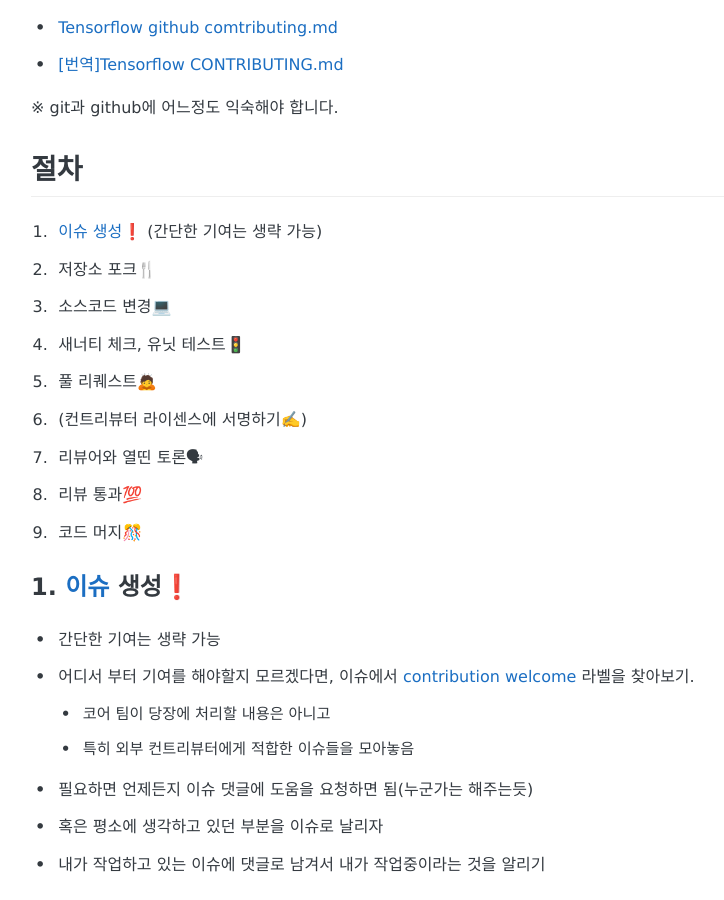
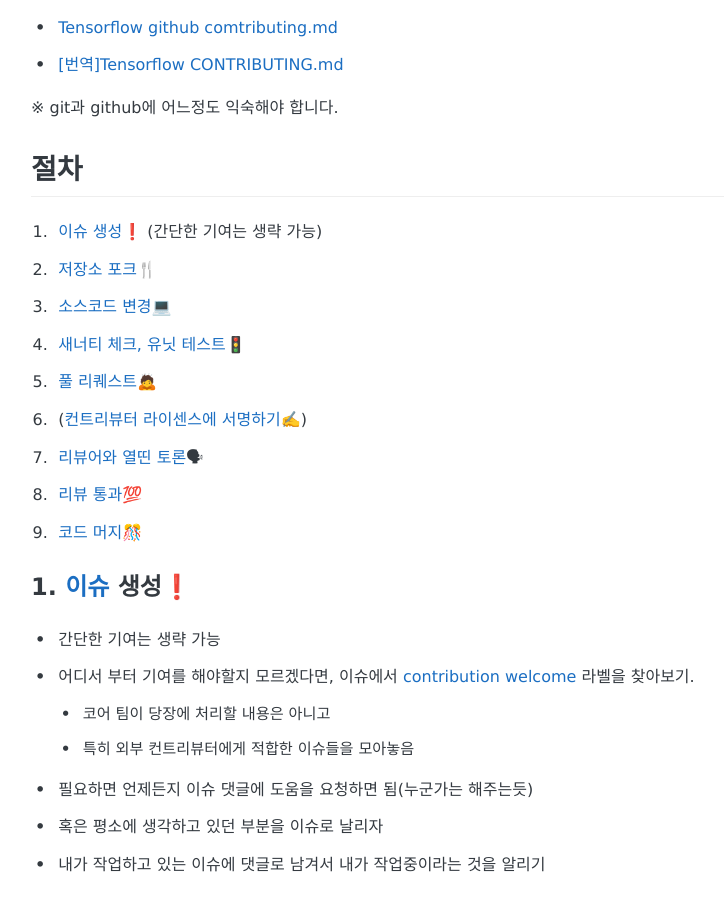
Before and after one commit to motlabs/motlabs.github.io, a Jekyll site: the page built from _posts/2018-06-09-TFContribution.md, in a window 1280 px wide and 900 px high, scrolled down 458 px. Shown: the whole window, without its empty margins (241-965 px from the left). Built offline with Jekyll 4.4.1, drawn with Linux system fonts in a browser that asks for light colours; some web fonts are replaced; part of the change alters nothing that is shown.

```diff
--- a/_posts/2018-06-09-TFContribution.md
+++ b/_posts/2018-06-09-TFContribution.md
@@ -11,14 +11,14 @@
 
 ## 절차
 1. [이슈 생성](#1-%EC%9D%B4%EC%8A%88-%EC%83%9D%EC%84%B1%EF%B8%8F)❗️ (간단한 기여는 생략 가능)
-1. 저장소 포크🍴
-1. 소스코드 변경💻
-1. 새너티 체크, 유닛 테스트🚦
-1. 풀 리퀘스트🙇
-1. (컨트리뷰터 라이센스에 서명하기✍️)
-1. 리뷰어와 열띤 토론🗣
-1. 리뷰 통과💯
-1. 코드 머지🎊
+1. [저장소 포크](#2-%EC%A0%80%EC%9E%A5%EC%86%8C-%ED%8F%AC%ED%81%AC)🍴
+1. [소스코드 변경](#3-%EC%86%8C%EC%8A%A4%EC%BD%94%EB%93%9C-%EB%B3%80%EA%B2%BD)💻
+1. [새너티 체크, 유닛 테스트](#4-%EC%83%88%EB%84%88%ED%8B%B0-%EC%B2%B4%ED%81%AC-%EC%9C%A0%EB%8B%9B-%ED%85%8C%EC%8A%A4%ED%8A%B8)🚦
+1. [풀 리퀘스트](#5-%ED%92%80-%EB%A6%AC%ED%80%98%EC%8A%A4%ED%8A%B8)🙇
+1. ([컨트리뷰터 라이센스에 서명하기](#6-%EC%BB%A8%ED%8A%B8%EB%A6%AC%EB%B7%B0%ED%84%B0-%EB%9D%BC%EC%9D%B4%EC%84%BC%EC%8A%A4%EC%97%90-%EC%84%9C%EB%AA%85%ED%95%98%EA%B8%B0%EF%B8%8F)✍️)
+1. [리뷰어와 열띤 토론](#7-%EB%A6%AC%EB%B7%B0%EC%96%B4%EC%99%80-%EC%97%B4%EB%9D%A4-%ED%86%A0%EB%A1%A0)🗣
+1. [리뷰 통과](#8-%EB%A6%AC%EB%B7%B0-%ED%86%B5%EA%B3%BC)💯
+1. [코드 머지](#9-%EC%BD%94%EB%93%9C-%EB%A8%B8%EC%A7%80)🎊
 
 ### 1. [이슈](https://github.com/tensorflow/tensorflow/issues) 생성❗️
 - 간단한 기여는 생략 가능
```
